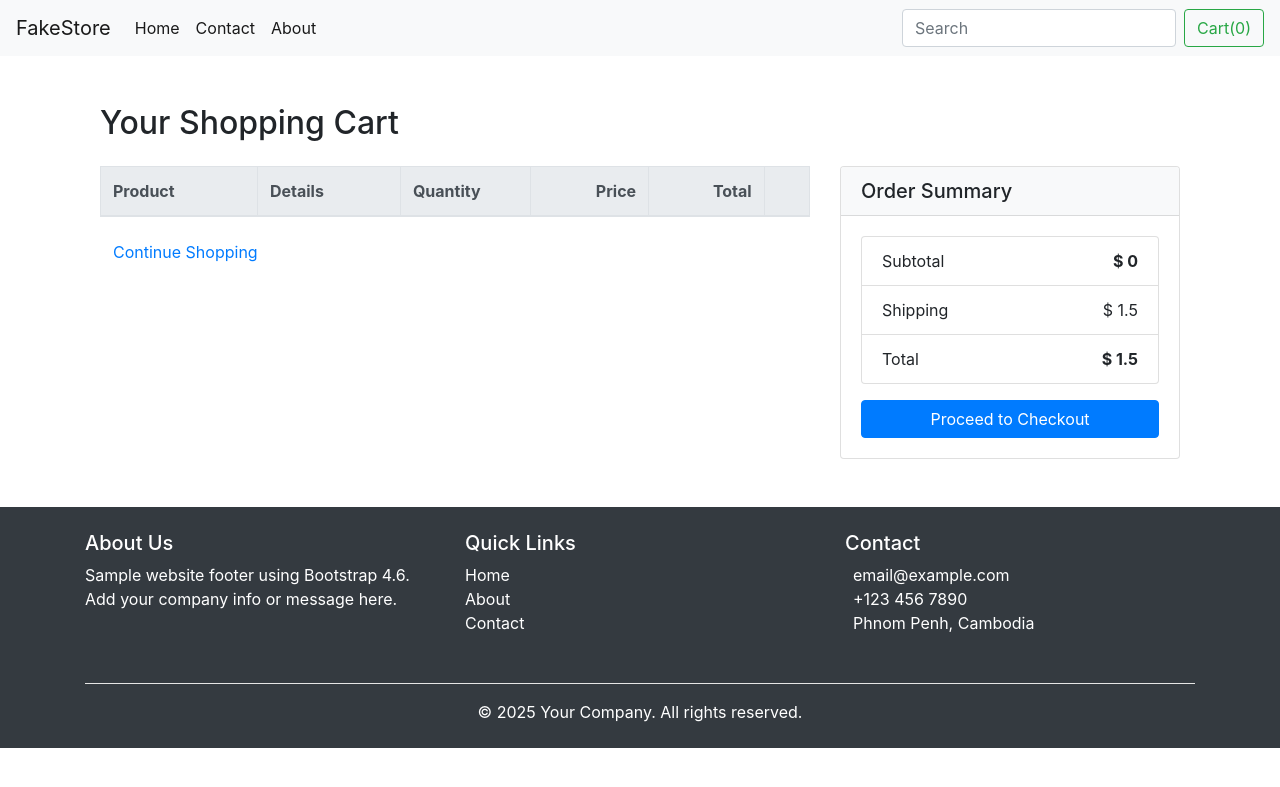
After one commit to pinchai/SU6_Flask, a Flask app: page /cart in a window 1280 px wide. The commit adds this page. Shown: the top 787 px of the page. Run offline with Flask 3, Linux system fonts and the light colour scheme; lists and menus that the app fills with data are empty.

Commit message:
add cart

```diff
--- a/app.py
+++ b/app.py
@@ -26,6 +26,11 @@ def product_detail(pro_id):
     return render_template('product_detail.html', product=product)
 
 
+@app.get('/cart')
+def cart():
+    return render_template('cart.html')
+
+
 @app.get('/about')
 def about():
     return render_template('about.html')
--- /dev/null
+++ b/templates/cart.html
@@ -0,0 +1,91 @@
+{% extends "master.html" %}
+{% block content %}
+    <div class="container mt-5">
+        <h2 class="mb-4">Your Shopping Cart</h2>
+        <div class="row">
+            <!-- Cart Items -->
+            <div class="col-lg-8">
+                <table class="table table-bordered table-hover">
+                    <thead class="thead-light">
+                    <tr>
+                        <th scope="col">Product</th>
+                        <th scope="col">Details</th>
+                        <th scope="col" style="width: 130px;">Quantity</th>
+                        <th scope="col" class="text-right">Price</th>
+                        <th scope="col" class="text-right">Total</th>
+                        <th scope="col"></th>
+                    </tr>
+                    </thead>
+                    <tbody>
+                    <tr
+                            v-for="(item, index) in cart_list"
+                            :key="'cart_list_'+index"
+                    >
+                        <td>
+                            <img
+                                    :src="item.image"
+                                    alt="Fjallraven - Foldsack No. 1 Backpack"
+                                    class="img-fluid"
+                                    style="height: 70px; object-fit: contain; width: 100%;"
+                            >
+                        </td>
+                        <td>
+                            <strong class="product-title">[[ item.title ]]</strong>
+                            <br>
+                            <small class="text-muted">Category: [[ item.category ]]</small>
+                            <p class="mb-0 product-description" style="max-width:200px;">[[ item.description ]]</p>
+                        </td>
+                        <td>
+                            <div class="input-group">
+                                <div class="input-group-prepend">
+                                    <button class="btn btn-outline-secondary btn-sm" type="button">-</button>
+                                </div>
+                                <input
+                                        type="text"
+                                        class="form-control form-control-sm text-center"
+                                        style="max-width: 40px;"
+                                        v-model="item.qty"
+                                >
+                                <div class="input-group-append">
+                                    <button class="btn btn-outline-secondary btn-sm" type="button">+</button>
+                                </div>
+                            </div>
+                        </td>
+                        <td class="text-right">$ [[ item.price ]]</td>
+                        <td class="text-right">$ [[ (item.qty * item.price ).toLocaleString() ]]</td>
+                        <td class="text-center">
+                            <button class="btn btn-danger btn-sm">&times;</button>
+                        </td>
+                    </tr>
+                    </tbody>
+                </table>
+                <a href="/" class="btn btn-link">Continue Shopping</a>
+            </div>
+            <!-- Cart Summary -->
+            <div class="col-lg-4">
+                <div class="card">
+                    <div class="card-header bg-light">
+                        <h5 class="mb-0">Order Summary</h5>
+                    </div>
+                    <div class="card-body">
+                        <ul class="list-group mb-3">
+                            <li class="list-group-item d-flex justify-content-between">
+                                <span>Subtotal</span>
+                                <strong>$ [[ calGrandTotal() ]]</strong>
+                            </li>
+                            <li class="list-group-item d-flex justify-content-between">
+                                <span>Shipping</span>
+                                <span>$ [[ shipping_fee ]]</span>
+                            </li>
+                            <li class="list-group-item d-flex justify-content-between">
+                                <span>Total</span>
+                                <strong>$ [[ calGrandTotal() + shipping_fee ]]</strong>
+                            </li>
+                        </ul>
+                        <button class="btn btn-primary btn-block">Proceed to Checkout</button>
+                    </div>
+                </div>
+            </div>
+        </div>
+    </div>
+{% endblock %}
--- a/templates/home.html
+++ b/templates/home.html
@@ -3,14 +3,14 @@
     <div class="row">
         {% for product in product_list %}
             <div class="col-lg-3 col-md-3 col-sm-12 mt-4">
-                <div class="card mx-auto" style="max-width: 22rem; position: relative;">
+                <div class="card mx-auto main_card" style="max-width: 22rem; position: relative;">
                     <span class="category-badge">{{ product['category'] }}</span>
                     <img
                             class="card-img-top"
                             src="{{ product['image'] }}"
                             alt="Fjallraven - Foldsack No. 1 Backpack"
                     >
-                    <div class="card-body">
+                    <div class="card-body" ref="product">
                         <h5 class="card-title product-title">{{ product['title'] }}</h5>
                         <a
                                 href="/product-detail/{{ product['id'] }}"
@@ -20,8 +20,8 @@
                             {{ product['description'] }}
                         </a>
                         <div class="mb-3 price-tag">$ {{ product['price'] }}</div>
-                        <button class="btn btn-outline-primary btn-block">Add to Cart</button>
                     </div>
+                    <button @click="addToCart({{ product }})" class="btn btn-outline-primary btn-block">Add to Cart</button>
                 </div>
             </div>
         {% endfor %}
--- a/templates/master.html
+++ b/templates/master.html
@@ -31,17 +31,13 @@
                 </ul>
                 <form class="form-inline my-2 my-lg-0">
                     <input class="form-control mr-sm-2" type="search" placeholder="Search" aria-label="Search">
-                    <button class="btn btn-outline-success my-2 my-sm-0" type="button">Cart(10)</button>
+                    <a href="/cart" class="btn btn-outline-success my-2 my-sm-0" type="button">Cart([[ cart_list.length ]])</a>
                 </form>
             </div>
         </nav>
     </div>
     {# Main Content #}
     <div class="container">
-        <h1>[[ counter ]]</h1>
-        <input type="text" v-model="message">
-        <input type="button" value="click me" @click="greeting()">
-        <input type="button" value="increase" @click="increase()">
         {% block content %}{% endblock %}
     </div>
     <div class="container-fluid p-0 m-0">
@@ -96,18 +92,32 @@
     const {createApp} = Vue
     createApp({
         delimiters: ['[[', ']]'],
+        mounted() {
+            let cart = JSON.parse(localStorage.getItem('cart_list') ?? '[]')
+            this.cart_list = cart
+        },
         data() {
             return {
                 message: 'Hello World!',
-                counter: 0
+                counter: 0,
+                cart_list: [],
+                grand_total: 0,
+                shipping_fee: 1.5
             }
         },
         methods: {
-            greeting(){
-                alert('hello')
+            addToCart(product) {
+                product.qty = 1
+                this.cart_list.push(product)
+                localStorage.setItem('cart_list', JSON.stringify(this.cart_list))
             },
-            increase(){
-                this.counter++
+            calGrandTotal(){
+                this.grand_total = 0
+                this.cart_list.forEach(item=>{
+                    let total = parseFloat(item.qty) * parseFloat(item.price)
+                   this.grand_total += total
+                })
+                return this.grand_total
             }
         }
     }).mount('#app')
```
